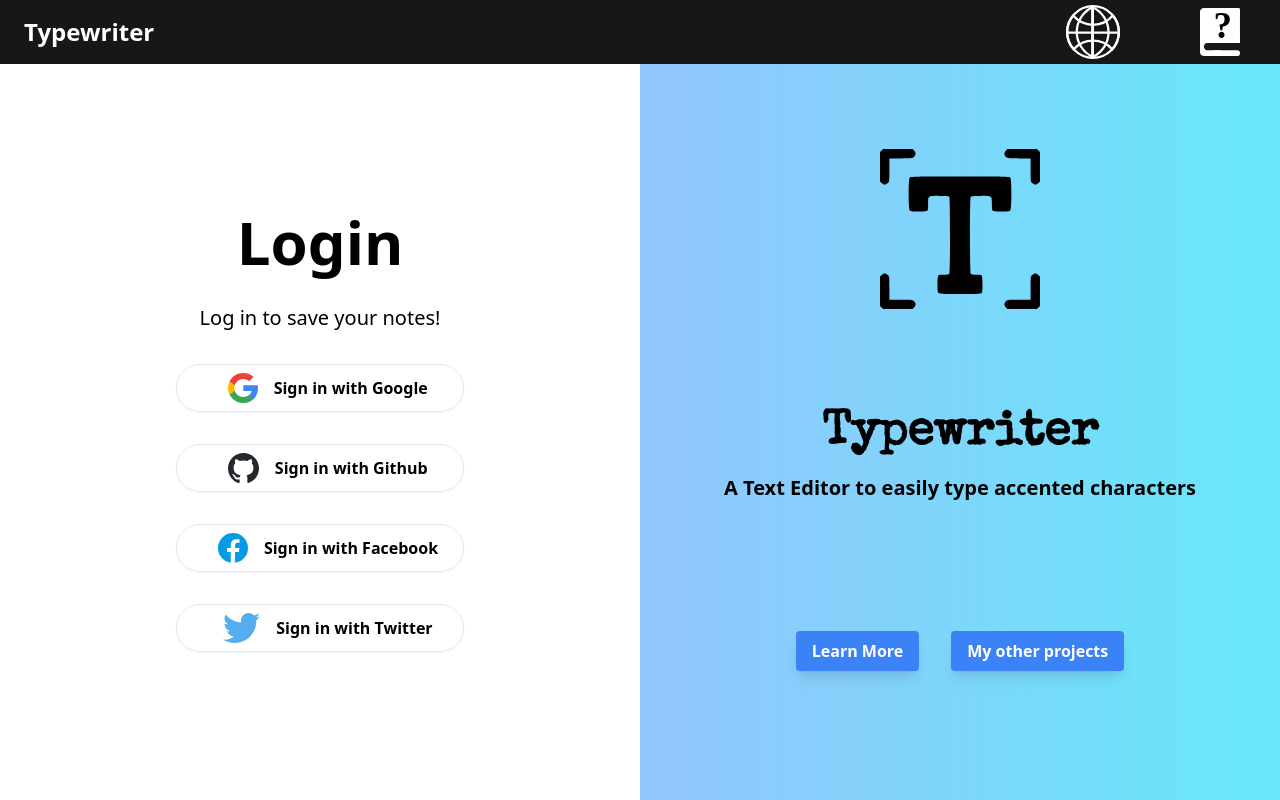
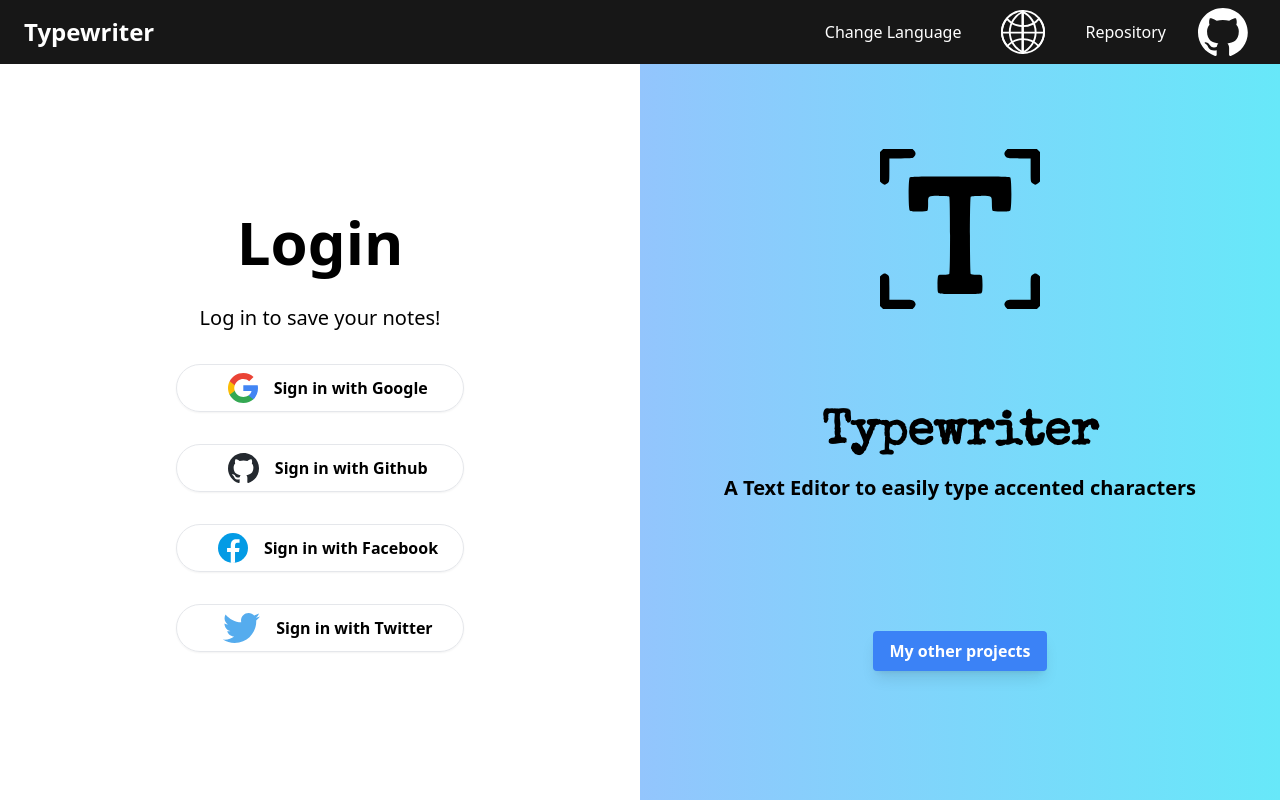
Before and after one commit to gregory133/Typewriter, a React (Create React App) app: page / in a window 1280 px wide. Built offline with nearby package versions, Linux system fonts and the light colour scheme.

Commit message:
fixed navbar

```diff
--- a/package.json
+++ b/package.json
@@ -3,9 +3,9 @@
   "version": "0.1.0",
   "private": true,
   "dependencies": {
-    "@emotion/react": "^11.10.5",
-    "@emotion/styled": "^11.10.5",
-    "@mui/material": "^5.11.2",
+    "@emotion/react": "^11.14.0",
+    "@emotion/styled": "^11.14.0",
+    "@mui/material": "^6.3.0",
     "@testing-library/jest-dom": "^5.16.5",
     "@testing-library/react": "^13.4.0",
     "@testing-library/user-event": "^13.5.0",
--- a/src/components/App.js
+++ b/src/components/App.js
@@ -66,8 +66,6 @@
 				</AuthContext.Provider>
 			</DBContext.Provider>
 		</LanguageContext.Provider>
-
-		// <ImageDropDown options={['English', 'French']} image={process.env.PUBLIC_URL+'/assets/vectors/language.svg'}/>
 	);
 }
 
--- a/src/components/ImageDropDown.js
+++ b/src/components/ImageDropDown.js
@@ -23,12 +23,15 @@
         // event.stopPropagation()
     }
 
+    const iconLength = 60
+
     return (
 
-        <button ref={menuRef}  className=''>
-            <Tooltip arrow title={hoverText}>
-                <img onClick={onClick} src={image} className=' object-contain p-2 mx-8'/>
-            </Tooltip>
+        <button ref={menuRef}  className=' my-2'>
+            <img style={{
+                    width: iconLength, height: iconLength
+                }}
+                onClick={onClick} src={image} className=' object-contain p-2 mx-8'/>
             {
                 displaying
                 ?<ul className='absolute text-white shadow-md'>
--- a/src/components/LoginPage.js
+++ b/src/components/LoginPage.js
@@ -1,8 +1,5 @@
 import React, {useContext, useEffect, useState} from 'react'
 import Navbar from './Navbar'
-import ImageButton from './ImageButton'
-import ImageDropDown from './ImageDropDown';
-
 
 import { toast } from 'react-toastify';
 import GoogleButton from 'react-google-button'
@@ -97,18 +94,19 @@
         })
     }
 
+    function onClickOtherProjects(){
+        window.location.href = 'https://github.com/gregory133';
+    }
+
     return (
         <div className='flex flex-col h-screen'>
-            <Navbar imageButtons={[
-                <ImageDropDown hoverText='Language' options={[{text:'English', symbol:'en'}, {text:'French', symbol:'fr'}]} image={process.env.PUBLIC_URL+'/assets/vectors/language.svg'}/>,
-                <ImageButton hoverText='How To Use' src={process.env.PUBLIC_URL+'/assets/vectors/book.svg'}/>
-            ]}/>
+            <Navbar/>
             <div className='flex grow'>
                 <div className='flex items-center flex-1 flex-col justify-center
                 '>
                     <h1 className='flex flex-col items-center m-4 text-6xl font-bold'>{transcript.login}</h1>
                     <p className='flex flex-col items-center m-4 text-xl'>{transcript.login_text}</p>
-                    {/* <img className='p-4 w-64 h-64' src='http://localhost:3000/assets/vectors/text.svg'/> */}
+
                     <div className='flex flex-col items-center'>
 
                         <LoginButton text='Sign in with Google'
@@ -139,8 +137,8 @@
 
 
                     <div className='flex flex-1 flex-row items-center justify-center'>
-                        <Button text='Learn More' color='blue'/>
-                        <Button text='My other projects' color='blue'/>
+                        {/* <Button text='Learn More' color='blue'/> */}
+                        <Button onClick={onClickOtherProjects} text='My other projects' color='blue'/>
                     </div>
 
 
--- a/src/components/Navbar.js
+++ b/src/components/Navbar.js
@@ -1,14 +1,45 @@
 import React from 'react'
 import ImageButton from './ImageButton'
+import ImageDropDown from './ImageDropDown'
 
-export default function Navbar({ imageButtons }) {
+export default function Navbar() {
+
+    const iconLength = 50
+
     return (
-        <div className=' justify-between flex h-16 bg-neutral-900'>
+        <div className='box-border justify-between flex h-16 bg-neutral-900'>
             <button className='text-2xl py-2 px-6 text-white font-semibold'>
                 Typewriter
             </button>
-            <div className='flex items-center'>
-                {imageButtons}
+
+            <div className='flex items-center h-full'>
+
+                <div className='flex items-center'>
+                    <div className=' font-medium
+                    text-white flex-row items-center justify-center'>Change Language</div>
+
+                    <ImageDropDown hoverText='Language' options={[{text:'English', symbol:'en'},
+                    {text:'French', symbol:'fr'}]}
+                    image={process.env.PUBLIC_URL+'/assets/vectors/language.svg'}/>
+
+
+                </div>
+
+                <div className='flex items-center h-full'>
+                    <div className='flex justify-center items-center text-white
+                    font-medium'>Repository</div>
+
+                    <a target='_blank' href='https://github.com/gregory133/Typewriter'>
+                        <img style={{
+                            height: iconLength,
+                            width: iconLength
+                        }}
+                        className='m-8 object-contain'
+                        src={process.env.PUBLIC_URL+'/assets/vectors/github-white.svg'}/>
+                    </a>
+
+                </div>
+
             </div>
 
         </div>
```
Also changed, not shown: public/assets/vectors/github-white.svg (added), 9 other files (tests, documents, lock files or other folders).
